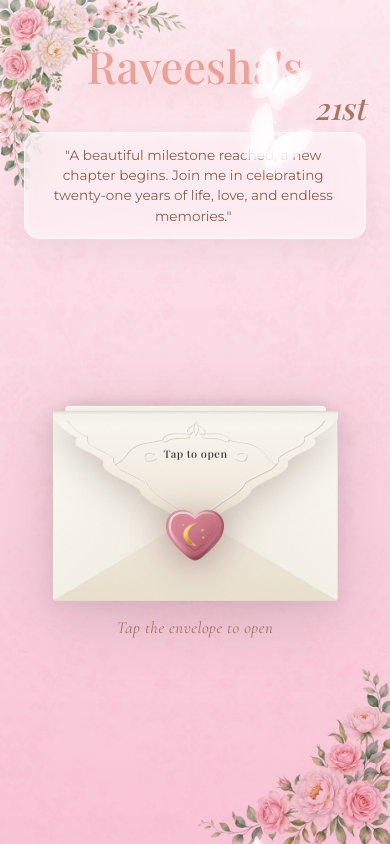
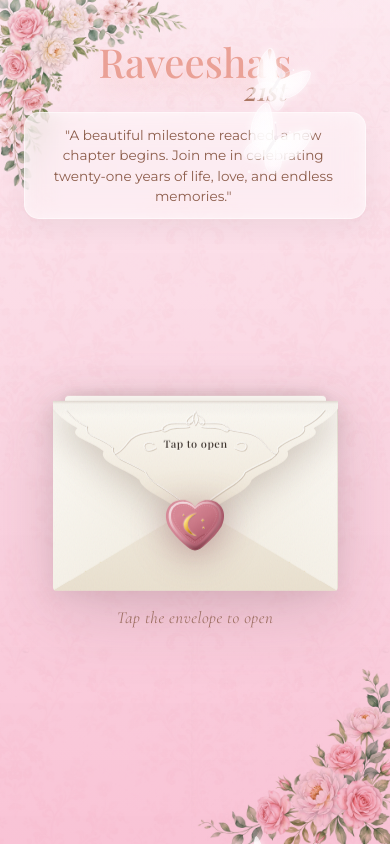
Before and after one commit to SethumDamsavi/Birthday-invitation, a React (Vite) app: page / in a window 390 px wide. Built offline with nearby package versions, Linux system fonts and the light colour scheme; a web font is replaced by a local one.

Commit message:
Tighten lockup between Raveesha's and 21st to remove large horizontal and vertical gap

```diff
--- a/src/App.css
+++ b/src/App.css
@@ -280,17 +280,18 @@ body {
   text-align: center;
   margin-bottom: 20px;
   position: relative;
-  display: flex;
+  display: inline-flex;
   flex-direction: column;
-  align-items: center;
+  align-items: flex-end;
   z-index: 2;
-  width: 100%;
+  width: fit-content;
+  max-width: 100%;
 }
 .intro-name {
   font-family: 'Playfair Display', serif;
-  font-size: clamp(4.5rem, 9vw, 7.5rem);
+  font-size: clamp(4.2rem, 8.5vw, 7.2rem);
   color: #eaa196;
-  line-height: 1.05;
+  line-height: 1;
   font-weight: 500;
   text-transform: none;
   letter-spacing: 0px;
@@ -298,20 +299,22 @@ body {
   margin: 0;
   z-index: 3;
   position: relative;
+  white-space: nowrap;
 }
 .intro-age {
   font-family: 'Playfair Display', serif;
   font-style: italic;
-  font-size: clamp(2.8rem, 5.5vw, 4.6rem);
+  font-size: clamp(2.6rem, 5vw, 4.2rem);
   color: #a97561;
   line-height: 1;
   font-weight: 500;
   z-index: 1;
   position: relative;
   align-self: flex-end;
-  margin-top: 8px;
-  margin-right: clamp(15px, 5vw, 40px);
+  margin-top: -8px;
+  margin-right: clamp(6px, 1.5vw, 18px);
   opacity: 0.95;
+  white-space: nowrap;
 }
 
 .intro-quote-modern {
@@ -553,15 +556,21 @@ body {
   .intro-header {
     margin-top: 0;
     margin-bottom: 8px;
+    width: fit-content;
+    align-items: flex-end;
   }
   .intro-name {
-    font-size: clamp(3.2rem, 12vw, 4.6rem);
+    font-size: clamp(3rem, 11vw, 4.4rem);
     margin-bottom: 0;
+    line-height: 1;
+    white-space: nowrap;
   }
   .intro-age {
-    font-size: clamp(2.2rem, 8vw, 3.2rem);
-    margin-top: 6px;
-    margin-right: 15px;
+    font-size: clamp(2rem, 7.5vw, 3rem);
+    margin-top: -6px;
+    margin-right: 8px;
+    line-height: 1;
+    white-space: nowrap;
   }
   .intro-invited { font-size: 0.7rem; letter-spacing: 3px; margin-bottom: 5px; }
   .intro-quote-modern { padding: 14px 20px; border-radius: 15px; width: 95%; max-width: 420px; }
@@ -585,13 +594,17 @@ body {
     padding-top: max(32px, 5vh);
   }
   .intro-name {
-    font-size: clamp(2.8rem, 11vw, 3.8rem);
+    font-size: clamp(2.5rem, 9.5vw, 3.5rem);
     margin-bottom: 0;
+    line-height: 1;
+    white-space: nowrap;
   }
   .intro-age {
-    font-size: clamp(1.9rem, 7vw, 2.7rem);
-    margin-top: 4px;
-    margin-right: 10px;
+    font-size: clamp(1.6rem, 6.5vw, 2.4rem);
+    margin-top: -4px;
+    margin-right: 6px;
+    line-height: 1;
+    white-space: nowrap;
   }
   .intro-quote-modern {
     padding: 12px 16px;
```
